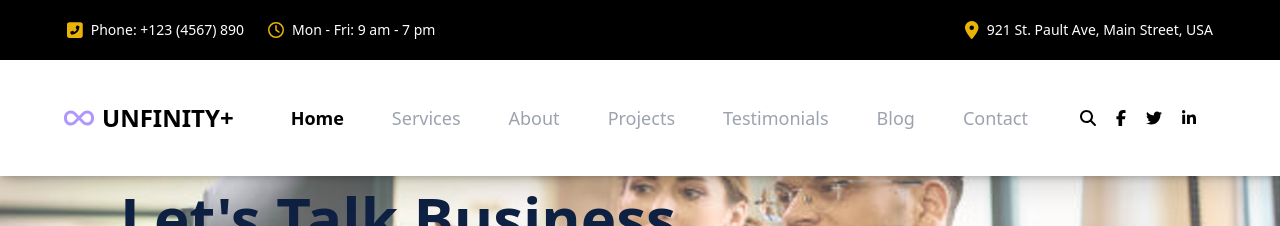
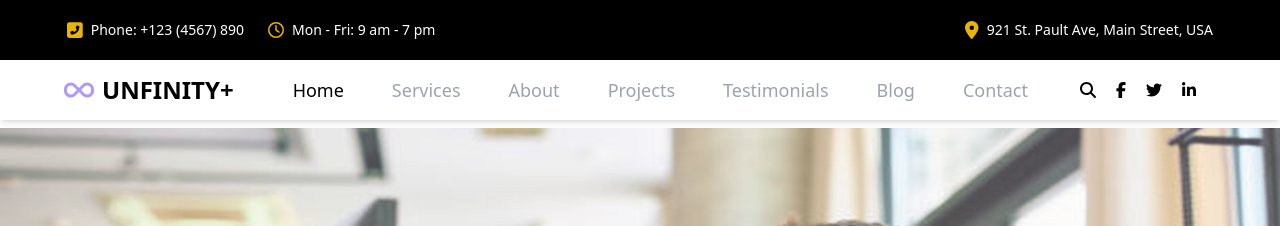
Before and after one commit to mohanraj-devalpha/CaseTheme, a React (Vite) app: page / in a window 1280 px wide. Shown: the top 226 px of the page. Built offline with nearby package versions, Linux system fonts and the light colour scheme.

Commit message:
fixed the autoscrolling

```diff
--- a/src/App.jsx
+++ b/src/App.jsx
@@ -44,7 +44,7 @@ const App = () => {
               <Projects />
               <div
                 id="testimonials"
-                className="w-full relative place-items-center h-[550px]"
+                className="w-full relative place-items-center h-[550px] pt-28"
               >
                 <img
                   src={Image_1}
--- a/src/components/About.jsx
+++ b/src/components/About.jsx
@@ -5,7 +5,7 @@ import Services_1 from "../assets/projects/Testimonials.jpg";
 
 const About = () => {
   return (
-    <div id="about" >
+    <div id="about" className="pt-28" >
       <div className="grid grid-cols-1 lg:grid-cols-2 ">
         <div className=" bg-blue-linear pt-10 pb-28">
           <span className="text-cyan-500 opacity-35 text-7xl sm:text-9xl  md:text-[250px] ">About</span>
--- a/src/components/Blog.jsx
+++ b/src/components/Blog.jsx
@@ -59,7 +59,7 @@ const Blog = () => {
 
   return (
     <div id="blog">
-      <div className="pt-20 text-center text-4xl font-bold mx-auto place-items-center">
+      <div className="pt-52 text-center text-4xl font-bold mx-auto place-items-center">
         <div className="pb-6 mx-[15px]">
           <h2 className="pb-4 text-[#092A48]">News & Articles</h2>
           <p className="font-normal text-base text-[#6A6A6A] max-w-[550px]">
--- a/src/components/Contact.jsx
+++ b/src/components/Contact.jsx
@@ -2,7 +2,7 @@ import React from "react";
 
 const Contact = () => {
   return (
-    <div id="contact" className="flex justify-center px-4 pb-24">
+    <div id="contact" className="flex justify-center px-4 pb-24 pt-28">
       <div className="grid md:grid-cols-2 shadow-2xl w-full max-w-[1140px] md:px-14 px-6 pt-[65px] pb-[100px]">
         <div className="flex flex-col gap-3 text-sm px-4">
           <h2 className="font-bold text-3xl md:text-4xl text-[#092A48]">
--- a/src/components/Home.jsx
+++ b/src/components/Home.jsx
@@ -64,7 +64,7 @@ const Home = () => {
   return (
     <div
       id="home"
-      className="w-full h-[400px] md:h-[500px] lg:h-[600px] overflow-hidden relative"
+      className="w-full h-[400px] md:h-[500px] lg:h-[600px] overflow-hidden relative pt-32"
       onMouseEnter={() => setHovered(true)}
       onMouseLeave={() => setHovered(false)}
     >
@@ -77,7 +77,7 @@ const Home = () => {
             className="w-full h-[400px] md:h-[500px] lg:h-[600px] object-cover opacity-70 fix"
           />
           <div
-            className={`absolute inset-0 flex flex-col justify-center px-0 sm:px-10 md:px-20 transition-transform duration-1000 ease-out ${
+            className={`absolute top-40 md:top-40 left-10 flex flex-col justify-center px-0 sm:px-10 md:px-20 transition-transform duration-1000 ease-out ${
               animateFirstCase ? "translate-x-10" : "translate-x-40"
             }`}
           >
@@ -107,7 +107,7 @@ const Home = () => {
             className="w-full h-[400px] md:h-[500px] lg:h-[600px] object-cover"
           />
           <div
-            className={`absolute inset-0 flex flex-col justify-center px-4 sm:px-10  md:px-20 transition-transform duration-1000 ease-out ${
+            className={`absolute top-40 md:top-40 left-10 flex flex-col justify-center px-4 sm:px-10  md:px-20 transition-transform duration-1000 ease-out ${
               animateFirstCase ? "translate-x-0" : "translate-x-full"
             }`}
           >
--- a/src/components/NavBar.jsx
+++ b/src/components/NavBar.jsx
@@ -60,7 +60,7 @@ const NavBar = () => {
   }, [isOpen]);
 
   return (
-    <div className="fixed z-50 w-full shadow-xl">
+    <div className="fixed z-50 w-full">
       {/* Top Bar Section */}
       {!isOpen && (
         <div className="bg-black text-white px-4">
@@ -97,7 +97,7 @@ const NavBar = () => {
       )}
 
       {/* Main Navigation */}
-      <div className="bg-navclr nav:bg-white shadow-md px-4 sm:px-6 md:px-16 py-4 z-50">
+      <div className="bg-navclr nav:bg-white shadow-md px-4 sm:px-6 md:px-16 z-50">
         <div className="max-w-[1170px] mx-auto flex justify-between items-center">
           {/* Logo */}
           <div className="flex items-center font-bold text-xl sm:text-2xl cursor-pointer">
@@ -135,7 +135,7 @@ const NavBar = () => {
             </button>
 
             {/* Navigation Links */}
-            <div className="flex flex-col space-y-4 p-5 text-gray-400 text-lg font-medium nav:flex-row nav:space-y-0 nav:space-x-6">
+            <div className="flex flex-col space-y-4 px-5 py-2 text-gray-400 text-lg font-medium nav:flex-row nav:space-y-0 nav:space-x-6">
               {[
                 "Home",
                 "Services",
@@ -150,8 +150,8 @@ const NavBar = () => {
                 return (
                   <span
                     key={index}
-                    className={`px-3 py-2 cursor-pointer transition-colors duration-500 ${
-                      isActive ? "text-black font-semibold" : "hover:text-black"
+                    className={`px-3 py-2  cursor-pointer transition-colors duration-500 ${
+                      isActive ? "text-black " : "hover:text-black"
                     }`}
                     onClick={() => scrollToSection(id)}
                   >
--- a/src/components/Projects.jsx
+++ b/src/components/Projects.jsx
@@ -88,7 +88,7 @@ const Projects = () => {
   }, []);
 
   return (
-    <div id="projects" className=" px-[15px] justify-center py-24">
+    <div id="projects" className=" px-[15px] justify-center py-24 pt-32">
       <div className="text-4xl justify-center w-auto text-center ">
         <h2 className="font-bold text-[#092A48] mb-[14px]">Recent Projects</h2>
         <p className="font-normal text-base text-[#6A6A6A] mx-16 lg:mx-48">
@@ -157,7 +157,7 @@ const Projects = () => {
         )}
       </div>
 
-      <div className="relative mt-20 sm:mt-60 w-full">
+      <div className="relative  sm:mt-60 w-full">
         <div className="relative w-full">
           <img
             src={Image_1}
@@ -165,7 +165,7 @@ const Projects = () => {
             className="w-full h-full object-cover absolute inset-0 z-0"
           />
 
-          <div className="relative z-10 bg-cyan-60 bg-custom-gradient bg-opacity-90 flex justify-center items-center py-20 px-5 sm:px-32 lg:mx-24 ">
+          <div className="relative z-10 bg-cyan-60 bg-custom-gradient bg-opacity-90 flex justify-center items-center py-20  px-5 sm:px-32 lg:mx-24 ">
             <div className="grid grid-cols-1 md:grid-cols-2 lg:grid-cols-4 gap-8 text-center sm:text-left max-w-[1170px] w-full">
               {/* Team Members */}
               <div className="flex flex-col items-center sm:flex-row sm:items-start space-y-4 sm:space-y-0 sm:space-x-5">
@@ -220,7 +220,7 @@ const Projects = () => {
       </div>
 
       <div>
-        <div className="flex justify-center">
+        <div className="flex justify-center pt-24">
           <div className="flex py-10 max-w-[1170px] justify-center items-center px-4">
             <div className="grid grid-cols-1 md:grid-cols-2">
               <div className="relative">
--- a/src/components/Services.jsx
+++ b/src/components/Services.jsx
@@ -20,7 +20,7 @@ const Services = () => {
   };
 
   return (
-    <div id="services" className="py-20 text-center text-4xl font-bold mx-auto scroll-mt-24 pt-6 mt-">
+    <div id="services" className="py-20 text-center text-4xl font-bold mx-auto scroll-mt-24 pt-28">
       <div className="pb-6 mx-[15px]">
         <h2 className="pb-4 text-[#092A48]">Our Services</h2>
         <p className="font-normal text-base text-[#6A6A6A] ">
--- a/src/components/Testimonials.jsx
+++ b/src/components/Testimonials.jsx
@@ -36,7 +36,7 @@ const Testimonials = () => {
   };
 
   return (
-    <div className="absolute inset-0 flex justify-center items-center">
+    <div className="absolute inset-0 flex justify-center items-center mt-28 mb-[-112px]">
       <div className="relative bg-custom-gradient max-w-[1170px] text-center flex flex-col justify-center items-center h-full px-10 md:px-28 text-white bg-opacity-90">
         <FontAwesomeIcon
           icon={faQuoteRight}
--- a/tailwind.config.js
+++ b/tailwind.config.js
@@ -6,6 +6,9 @@ export default {
   ],
   theme: {
     extend: {
+      fontFamily: {
+        poppins: ["Poppins", "sans-serif"],
+      },
       animation: {
         slide: 'slide 30s linear infinite',
       },
```
